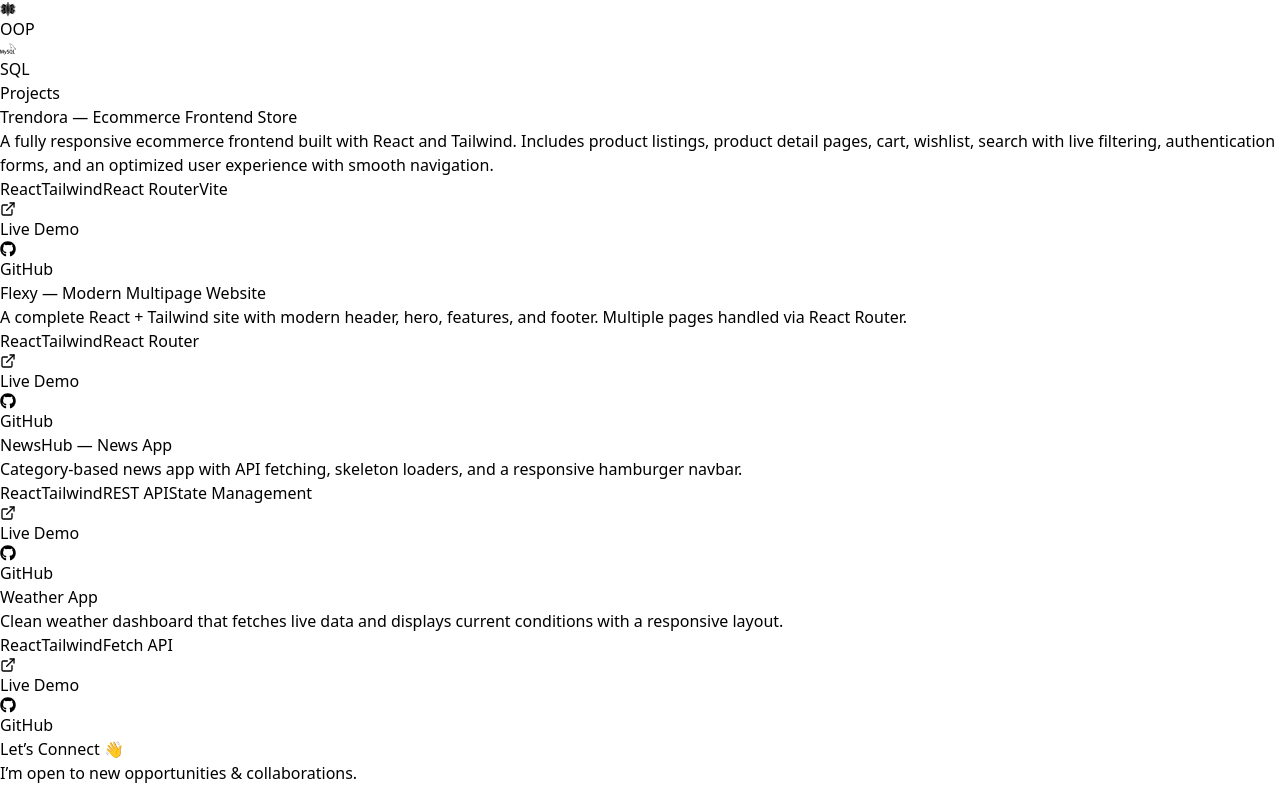
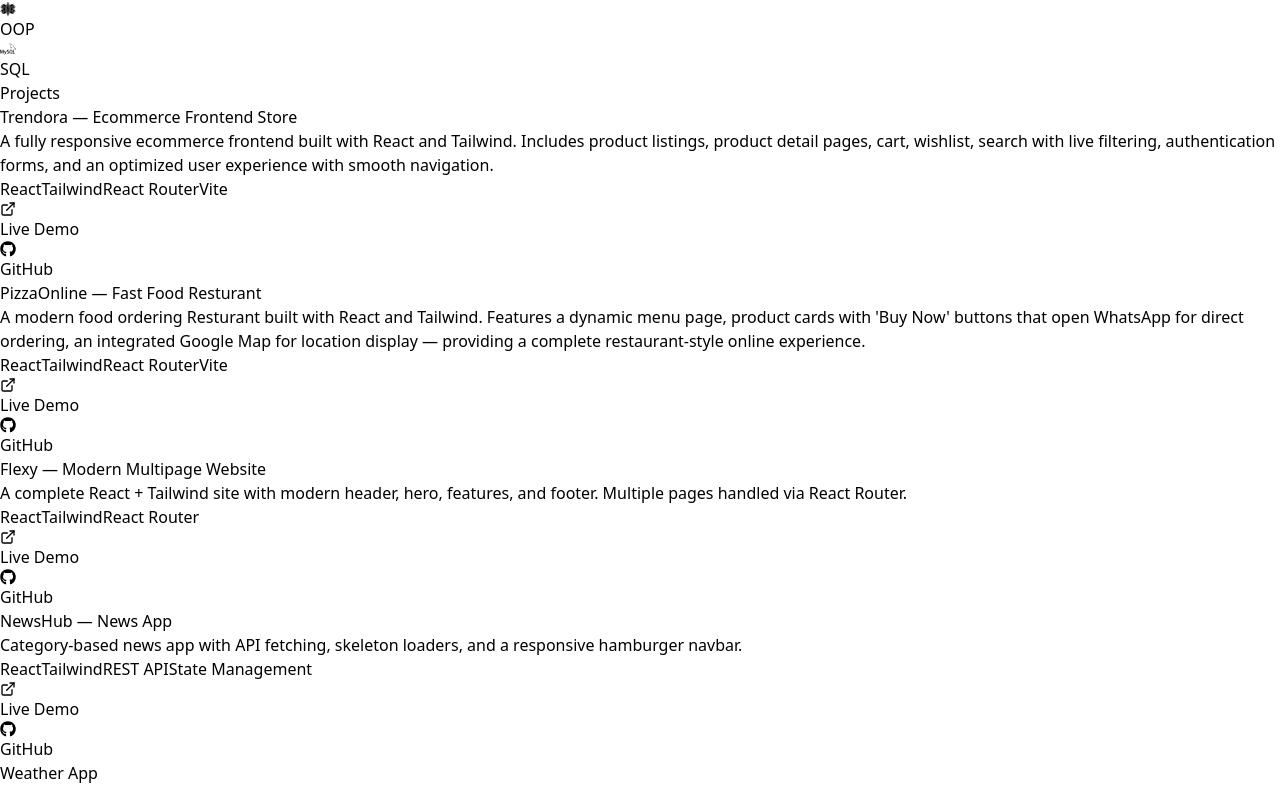
Before and after one commit to ahmadrasool-22/Portfolio, a React (Vite) app: page / in a window 1280 px wide. Shown: the part 585-1374 px from the top of the page. Built offline with nearby package versions, Linux system fonts and the light colour scheme.

Commit message:
added new project

```diff
--- a/src/sections/Projects.jsx
+++ b/src/sections/Projects.jsx
@@ -10,6 +10,15 @@ export default function Projects() {
   live: "https://trendora-ecommerce-frontend.vercel.app",
   code: "https://github.com/ahmadrasool-22/Trendora-ecommerce-frontend.git",
 },
+{
+  title: "PizzaOnline — Fast Food Resturant",
+  description:
+    "A modern food ordering Resturant built with React and Tailwind. Features a dynamic menu page, product cards with 'Buy Now' buttons that open WhatsApp for direct ordering, an integrated Google Map for location display — providing a complete restaurant-style online experience.",
+  tech: ["React", "Tailwind", "React Router", "Vite"],
+  live: "https://pizza-online.vercel.app",
+  code: "https://github.com/ahmadrasool-22/pizza-online.git",
+},
+
 
     {
       title: "Flexy — Modern Multipage Website",
```
